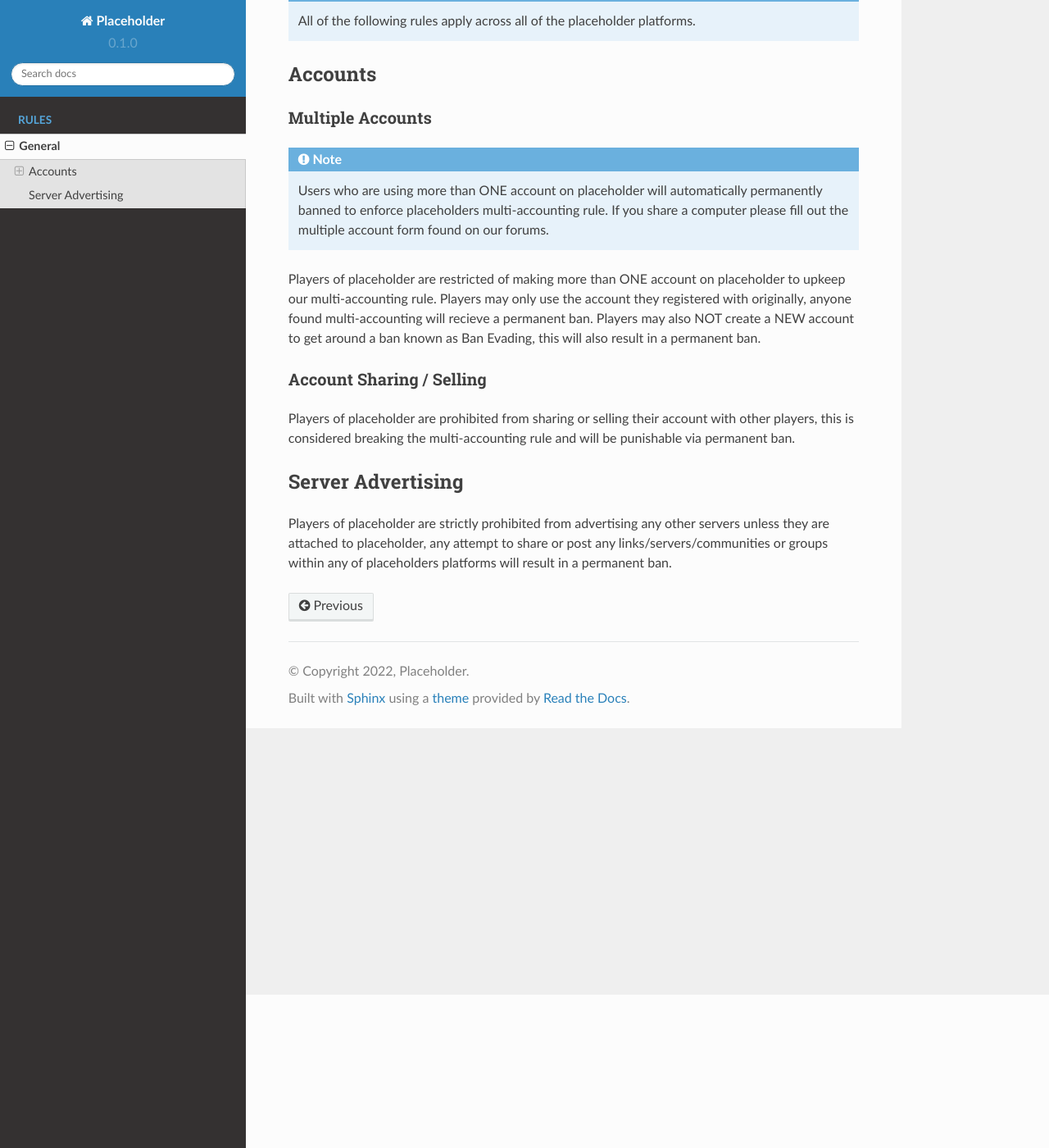
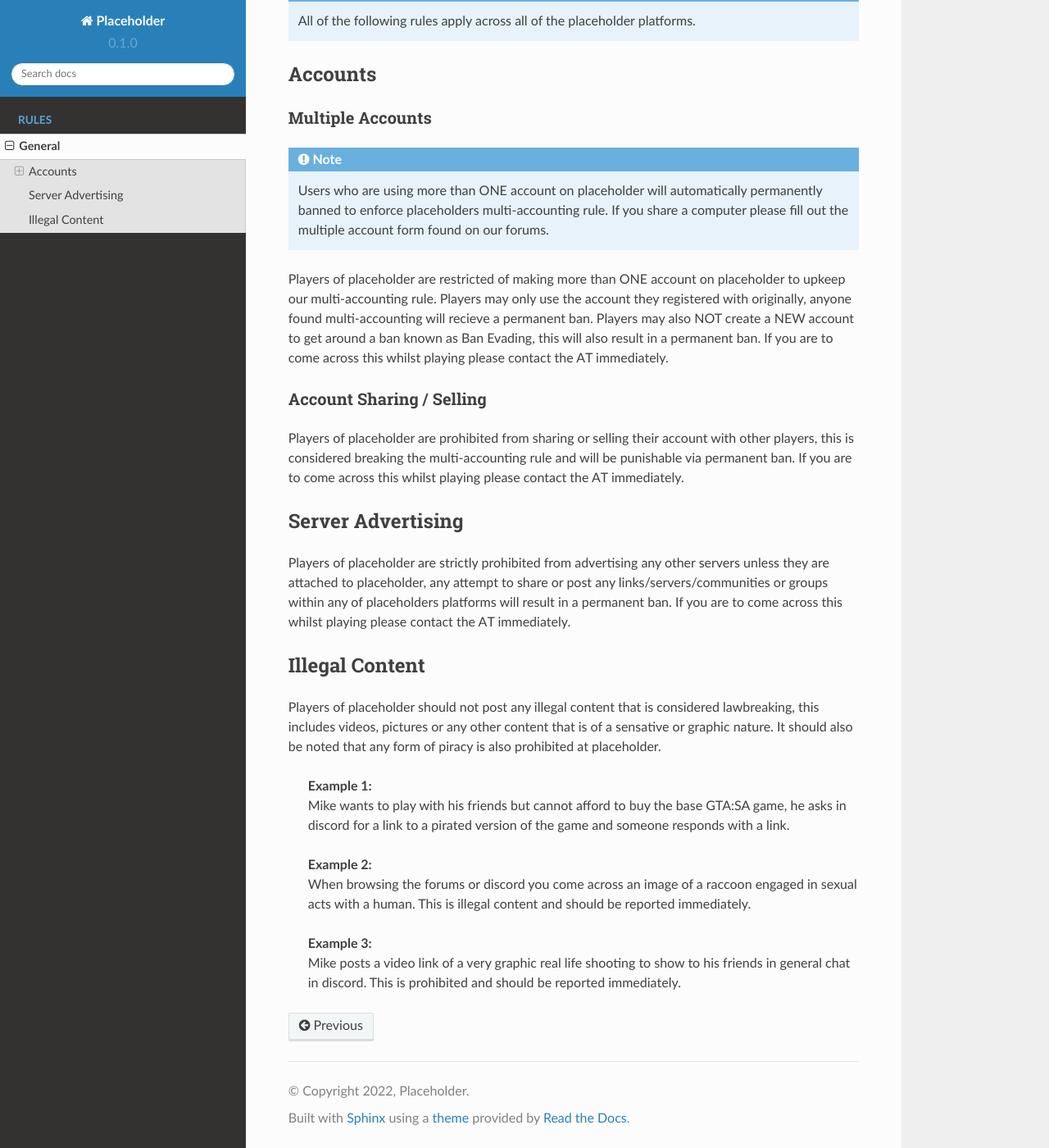
Before and after one commit to Illeeminati/doc, a Sphinx documentation site: the page built from docs/source/rules/rules.rst, in a window 1280 px wide and 1400 px high, scrolled down 187 px. Shown: the whole window at 82% size. Built offline with Sphinx 7.4.7 and the Read the Docs theme 2.0.0, drawn with Linux system fonts in a browser that asks for light colours.

Commit message:
Update rules.rst

```diff
--- a/docs/source/rules/rules.rst
+++ b/docs/source/rules/rules.rst
@@ -14,13 +14,27 @@ Multiple Accounts
 .. note::
    Users who are using more than ONE account on placeholder will automatically permanently banned to enforce placeholders multi-accounting rule. If you share a computer please fill out the multiple account form found on our forums.
 
-Players of placeholder are restricted of making more than ONE account on placeholder to upkeep our multi-accounting rule. Players may only use the account they registered with originally, anyone found multi-accounting will recieve a permanent ban. Players may also NOT create a NEW account to get around a ban known as Ban Evading, this will also result in a permanent ban.
+Players of placeholder are restricted of making more than ONE account on placeholder to upkeep our multi-accounting rule. Players may only use the account they registered with originally, anyone found multi-accounting will recieve a permanent ban. Players may also NOT create a NEW account to get around a ban known as Ban Evading, this will also result in a permanent ban. If you are to come across this whilst playing please contact the AT immediately.
 
 Account Sharing / Selling
 =========================
-Players of placeholder are prohibited from sharing or selling their account with other players, this is considered breaking the multi-accounting rule and will be punishable via permanent ban.
+Players of placeholder are prohibited from sharing or selling their account with other players, this is considered breaking the multi-accounting rule and will be punishable via permanent ban. If you are to come across this whilst playing please contact the AT immediately.
 
 ******************
 Server Advertising
 ******************
-Players of placeholder are strictly prohibited from advertising any other servers unless they are attached to placeholder, any attempt to share or post any links/servers/communities or groups within any of placeholders platforms will result in a permanent ban.
+Players of placeholder are strictly prohibited from advertising any other servers unless they are attached to placeholder, any attempt to share or post any links/servers/communities or groups within any of placeholders platforms will result in a permanent ban. If you are to come across this whilst playing please contact the AT immediately.
+
+***************
+Illegal Content
+***************
+Players of placeholder should not post any illegal content that is considered lawbreaking, this includes videos, pictures or any other content that is of a sensative or graphic nature. It should also be noted that any form of piracy is also prohibited at placeholder.
+
+   | **Example 1:**
+   | Mike wants to play with his friends but cannot afford to buy the base GTA:SA game, he asks in discord for a link to a pirated version of the game and someone responds with a link.
+
+   | **Example 2:**
+   | When browsing the forums or discord you come across an image of a raccoon engaged in sexual acts with a human. This is illegal content and should be reported immediately.
+
+   | **Example 3:**
+   | Mike posts a video link of a very graphic real life shooting to show to his friends in general chat in discord. This is prohibited and should be reported immediately.
```
